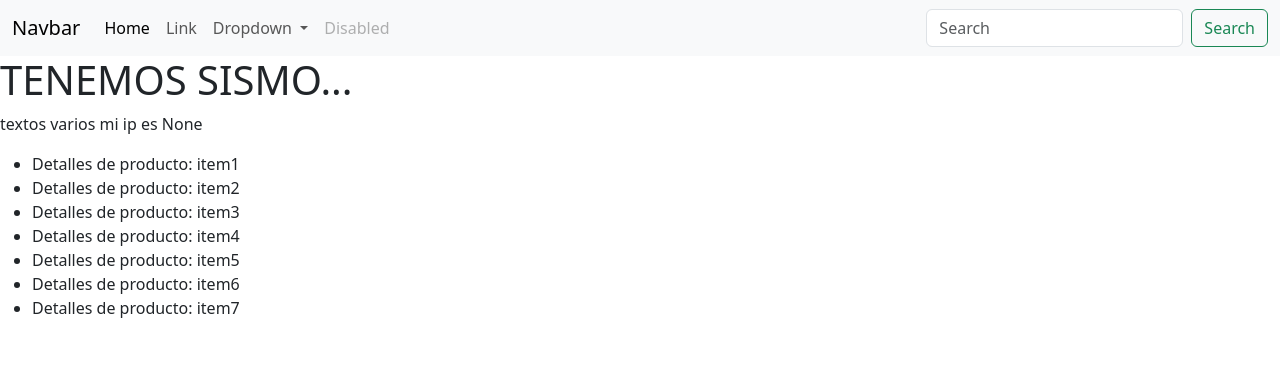
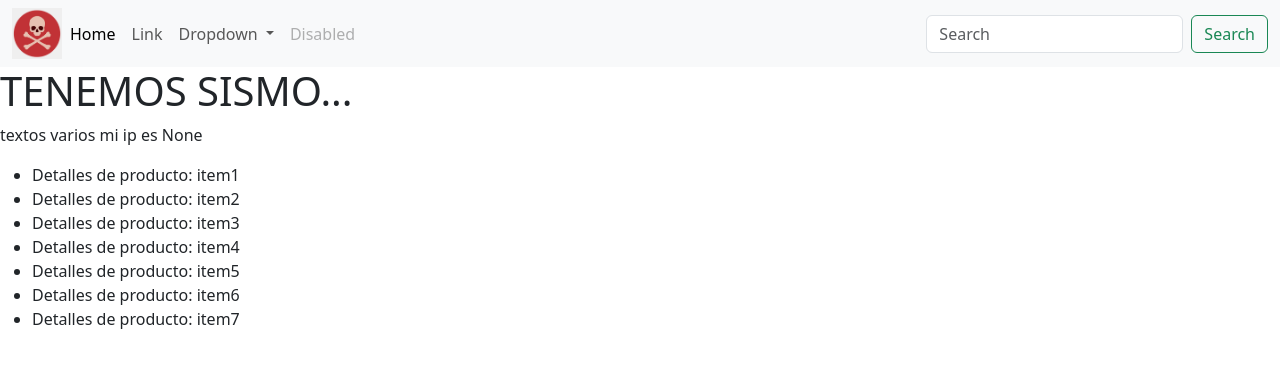
Before and after one commit to elrogerrr/sismo, a Flask app: page /show_information_address in a window 1280 px wide. Shown: the top 368 px of the page. Run offline with Flask 2, Linux system fonts and the light colour scheme.

Commit message:
css commit

```diff
--- /dev/null
+++ b/static/css/style.css
@@ -0,0 +1,3 @@
+img {
+    max-width: 50px;
+}
--- a/templates/base.html
+++ b/templates/base.html
@@ -3,6 +3,7 @@
 <head>
     <meta charset="UTF-8">
     <meta name="viewport" content="width=device-width, initial-scale=1.0">
+    <link rel="stylesheet" href=" {{ url_for('static', filename='css/style.css') }} ">
     <link href="https://cdn.jsdelivr.net/npm/bootstrap@5.3.2/dist/css/bootstrap.min.css" rel="stylesheet" integrity="sha384-T3c6CoIi6uLrA9TneNEoa7RxnatzjcDSCmG1MXxSR1GAsXEV/Dwwykc2MPK8M2HN" crossorigin="anonymous">
     <title>{% block title %} Flask APP | {%endblock%} </title>
 </head>
--- a/templates/navbar.html
+++ b/templates/navbar.html
@@ -2,7 +2,8 @@
 
 <nav class="navbar navbar-expand-lg bg-body-tertiary">
     <div class="container-fluid">
-      <a class="navbar-brand" href="#">Navbar</a>
+      <!-- <a class="navbar-brand" href="#">Navbar</a> -->
+      <img src=" {{ url_for('static',filename='images/Captura desde 2023-12-01 17-01-37.png') }} " alt="" >
       <button class="navbar-toggler" type="button" data-bs-toggle="collapse" data-bs-target="#navbarSupportedContent" aria-controls="navbarSupportedContent" aria-expanded="false" aria-label="Toggle navigation">
         <span class="navbar-toggler-icon"></span>
       </button>
```
Also changed, not shown: static/images/Captura desde 2023-12-01 17-01-37.png (added).
